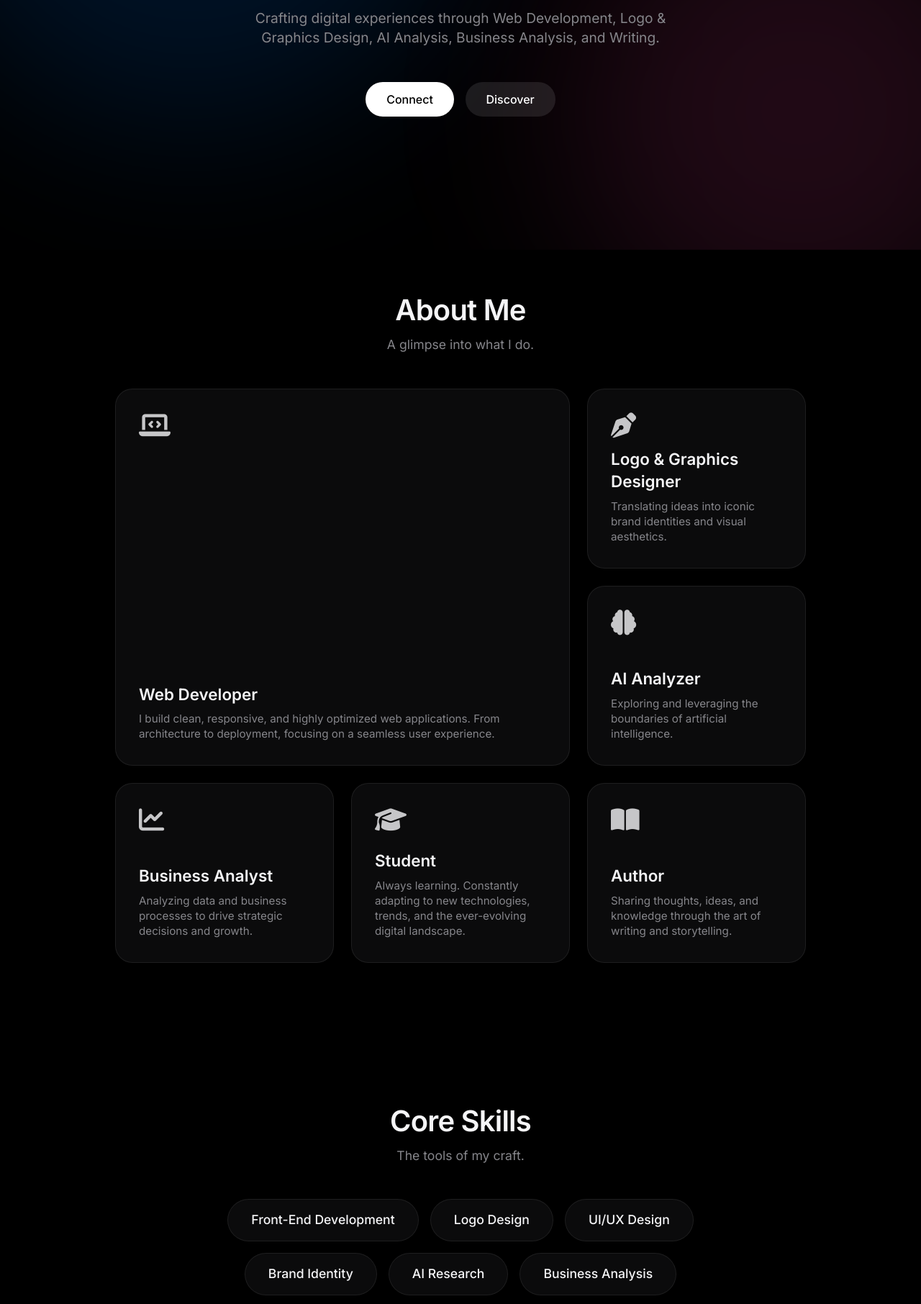
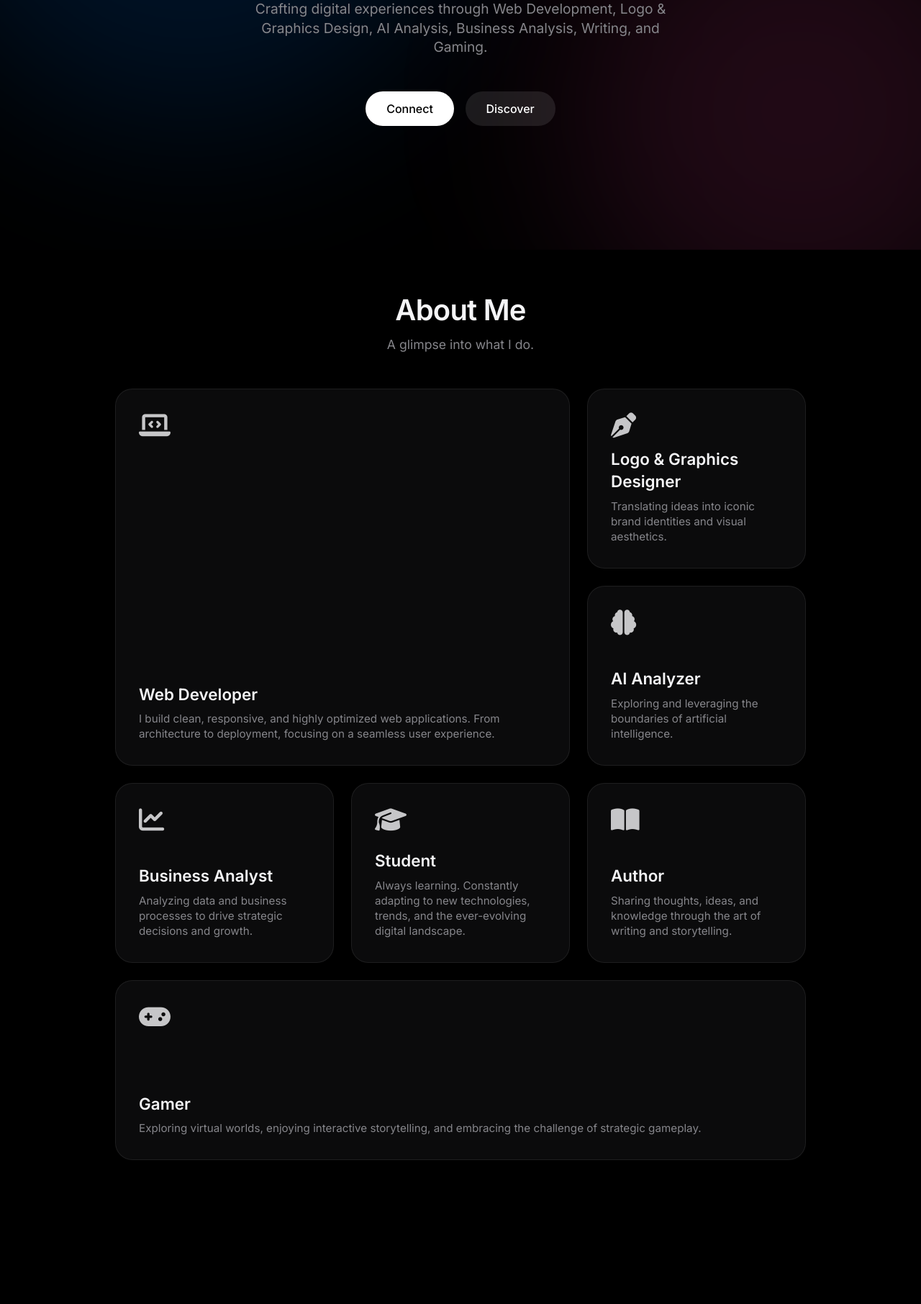
Before and after one commit to zihanfakir/zihanfakir, a plain HTML site: page index.html in a window 1280 px wide. Shown: the part 453-2265 px from the top of the page at 72% size. Drawn offline with Linux system fonts and the light colour scheme.

Commit message:
Add Gamer card to About section and update SEO metadata

```diff
--- a/index.html
+++ b/index.html
@@ -3,8 +3,8 @@
 <head>
     <meta charset="UTF-8">
     <meta name="viewport" content="width=device-width, initial-scale=1.0, maximum-scale=1.0, user-scalable=no">
-    <meta name="description" content="Zihan Fakir (জিহান ফকির) - Professional Web Developer, Logo Designer, AI Analyzer, Business Analyst, and Author.">
-    <meta name="keywords" content="Zihan Fakir, জিহান ফকির, Web Developer, Logo Designer, AI Analyzer, Business Analyst, Author, Graphics Designer, Zihan Fakir Portfolio">
+    <meta name="description" content="Zihan Fakir (জিহান ফকির) - Professional Web Developer, Logo Designer, AI Analyzer, Business Analyst, Author, and Gamer.">
+    <meta name="keywords" content="Zihan Fakir, জিহান ফকির, Web Developer, Logo Designer, AI Analyzer, Business Analyst, Author, Gamer, Graphics Designer, Zihan Fakir Portfolio">
     <meta name="author" content="Zihan Fakir">
     <link rel="canonical" href="https://zihanfakir.pro.bd/">
     <meta name="theme-color" content="#000000">
@@ -13,7 +13,7 @@
     <meta property="og:type" content="website">
     <meta property="og:url" content="https://zihanfakir.pro.bd/">
     <meta property="og:title" content="Zihan Fakir - Portfolio">
-    <meta property="og:description" content="Professional Web Developer, Logo Designer, AI Analyzer, Business Analyst, and Author.">
+    <meta property="og:description" content="Professional Web Developer, Logo Designer, AI Analyzer, Business Analyst, Author, and Gamer.">
     <meta property="og:image" content="https://zihanfakir.pro.bd/assets/og-image-small.jpg">
     <meta property="og:image:type" content="image/jpeg">
     <meta property="og:image:width" content="1200">
@@ -23,7 +23,7 @@
     <meta property="twitter:card" content="summary_large_image">
     <meta property="twitter:url" content="https://zihanfakir.pro.bd/">
     <meta property="twitter:title" content="Zihan Fakir - Portfolio">
-    <meta property="twitter:description" content="Professional Web Developer, Logo Designer, AI Analyzer, Business Analyst, and Author.">
+    <meta property="twitter:description" content="Professional Web Developer, Logo Designer, AI Analyzer, Business Analyst, Author, and Gamer.">
     <meta property="twitter:image" content="https://zihanfakir.pro.bd/assets/og-image-small.jpg">
 
     <!-- Structured Data for Google (Schema.org) -->
@@ -43,7 +43,7 @@
         "https://snapchat.com/add/zihanfakir",
         "https://threads.net/@zihanfakir"
       ],
-      "jobTitle": "Web Developer, Logo Designer & Author",
+      "jobTitle": "Web Developer, Logo Designer, Author & Gamer",
       "worksFor": {
         "@type": "Organization",
         "name": "Freelance"
@@ -91,7 +91,7 @@
             <div class="hero-text">
                 <h1 class="title">Zihan Fakir.</h1>
                 <h2 class="subtitle">Creator. Developer. Thinker.</h2>
-                <p class="description">Crafting digital experiences through Web Development, Logo & Graphics Design, AI Analysis, Business Analysis, and Writing.</p>
+                <p class="description">Crafting digital experiences through Web Development, Logo & Graphics Design, AI Analysis, Business Analysis, Writing, and Gaming.</p>
                 <div class="hero-actions">
                     <a href="#contact" class="btn btn-primary">Connect</a>
                     <a href="#about" class="btn btn-secondary">Discover</a>
@@ -134,6 +134,11 @@
                     <i class="fas fa-book-open item-icon"></i>
                     <h4>Author</h4>
                     <p>Sharing thoughts, ideas, and knowledge through the art of writing and storytelling.</p>
+                </div>
+                <div class="bento-item glass wide">
+                    <i class="fas fa-gamepad item-icon"></i>
+                    <h4>Gamer</h4>
+                    <p>Exploring virtual worlds, enjoying interactive storytelling, and embracing the challenge of strategic gameplay.</p>
                 </div>
             </div>
         </section>
```
